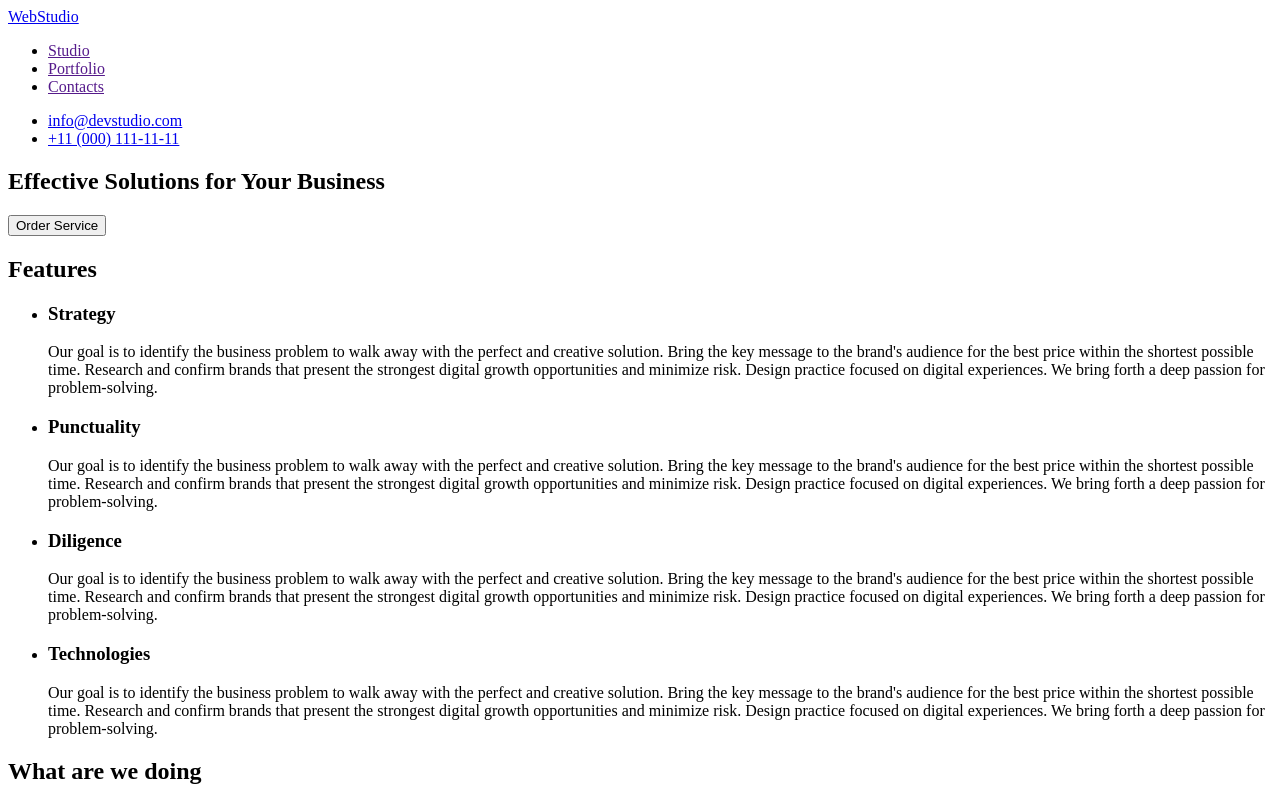
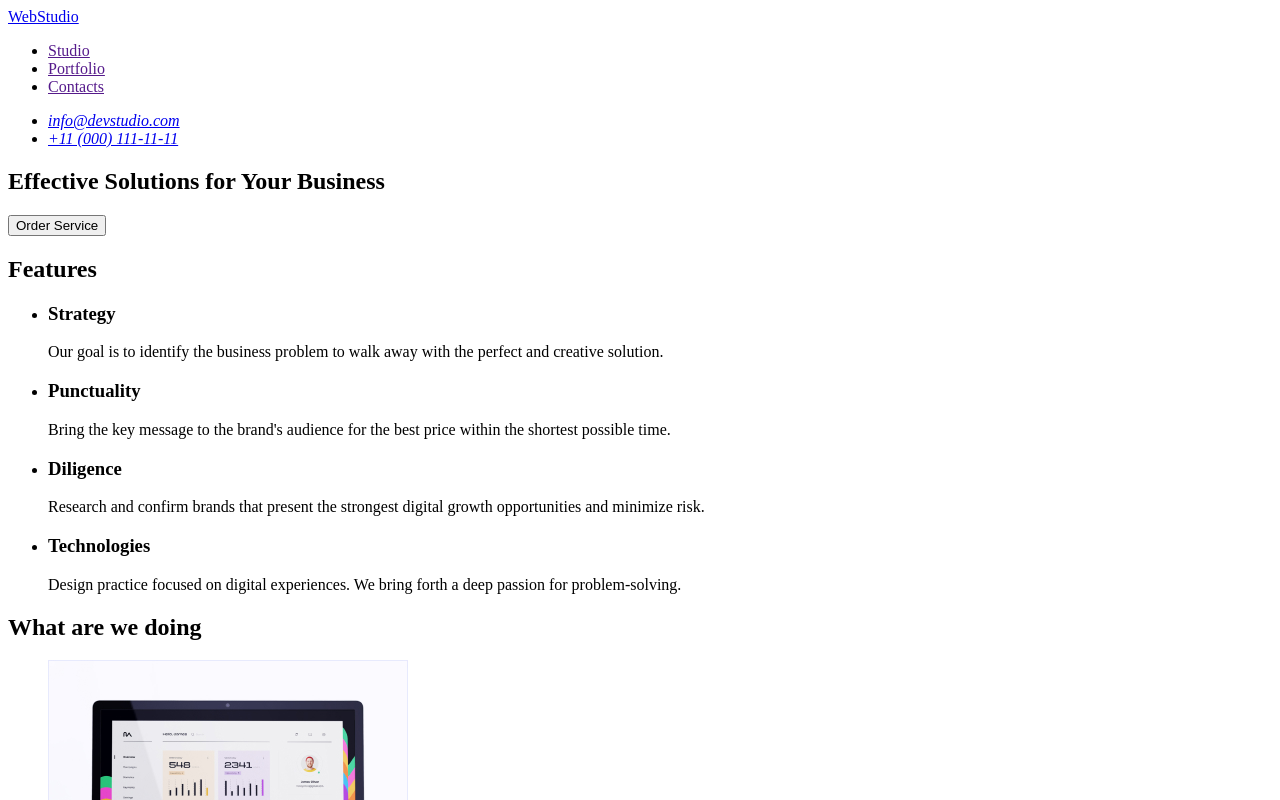
Before and after one commit to AlexPazyuk/goit-markup-hw-01, a plain HTML site: page index.html in a window 1280 px wide. Shown: the top 800 px of the page. Drawn offline with Linux system fonts and the light colour scheme.

Commit message:
Update to index.html

```diff
--- a/index.html
+++ b/index.html
@@ -16,10 +16,12 @@
           <li><a href="">Contacts</a></li>
         </ul>
       </nav>
-      <ul>
-        <li><a href="mailto:info@devstudio.com">info@devstudio.com</a></li>
-        <li><a href="tel:+110001111111">+11 (000) 111-11-11</a></li>
-      </ul>
+      <address>
+        <ul>
+          <li><a href="mailto:info@devstudio.com">info@devstudio.com</a></li>
+          <li><a href="tel:+110001111111">+11 (000) 111-11-11</a></li>
+        </ul>
+      </address>
     </header>
     <main>
       <section>
@@ -33,48 +35,28 @@
             <h3>Strategy</h3>
             <p>
               Our goal is to identify the business problem to walk away with the
-              perfect and creative solution. Bring the key message to the
-              brand's audience for the best price within the shortest possible
-              time. Research and confirm brands that present the strongest
-              digital growth opportunities and minimize risk. Design practice
-              focused on digital experiences. We bring forth a deep passion for
-              problem-solving.
+              perfect and creative solution.
             </p>
           </li>
           <li>
             <h3>Punctuality</h3>
             <p>
-              Our goal is to identify the business problem to walk away with the
-              perfect and creative solution. Bring the key message to the
-              brand's audience for the best price within the shortest possible
-              time. Research and confirm brands that present the strongest
-              digital growth opportunities and minimize risk. Design practice
-              focused on digital experiences. We bring forth a deep passion for
-              problem-solving.
+              Bring the key message to the brand's audience for the best price
+              within the shortest possible time.
             </p>
           </li>
           <li>
             <h3>Diligence</h3>
             <p>
-              Our goal is to identify the business problem to walk away with the
-              perfect and creative solution. Bring the key message to the
-              brand's audience for the best price within the shortest possible
-              time. Research and confirm brands that present the strongest
-              digital growth opportunities and minimize risk. Design practice
-              focused on digital experiences. We bring forth a deep passion for
-              problem-solving.
+              Research and confirm brands that present the strongest digital
+              growth opportunities and minimize risk.
             </p>
           </li>
           <li>
             <h3>Technologies</h3>
             <p>
-              Our goal is to identify the business problem to walk away with the
-              perfect and creative solution. Bring the key message to the
-              brand's audience for the best price within the shortest possible
-              time. Research and confirm brands that present the strongest
-              digital growth opportunities and minimize risk. Design practice
-              focused on digital experiences. We bring forth a deep passion for
-              problem-solving.
+              Design practice focused on digital experiences. We bring forth a
+              deep passion for problem-solving.
             </p>
           </li>
         </ul>
@@ -109,7 +91,7 @@
         </ul>
       </section>
       <section>
-        <h3>Our Team</h3>
+        <h2>Our Team</h2>
         <ul>
           <li>
             <img
@@ -118,7 +100,7 @@
               width="264"
               height="260"
             />
-            <p>Mark Guerrero</p>
+            <h3>Mark Guerrero</h3>
             <p>Product Designer</p>
           </li>
           <li>
@@ -128,7 +110,7 @@
               width="264"
               height="260"
             />
-            <p>Tom Ford</p>
+            <h3>Tom Ford</h3>
             <p>Frontend Developer</p>
           </li>
           <li>
@@ -138,7 +120,7 @@
               width="264"
               height="260"
             />
-            <p>Camila Garcia</p>
+            <h3>Camila Garcia</h3>
             <p>Marketing</p>
           </li>
           <li>
@@ -148,7 +130,7 @@
               width="264"
               height="260"
             />
-            <p>Daniel Wilson</p>
+            <h3>Daniel Wilson</h3>
             <p>UI Designer</p>
           </li>
         </ul>
```
